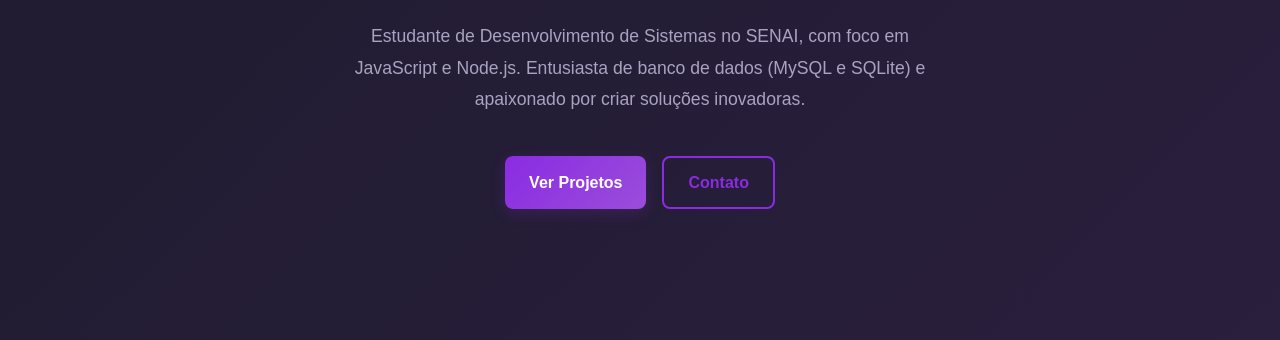
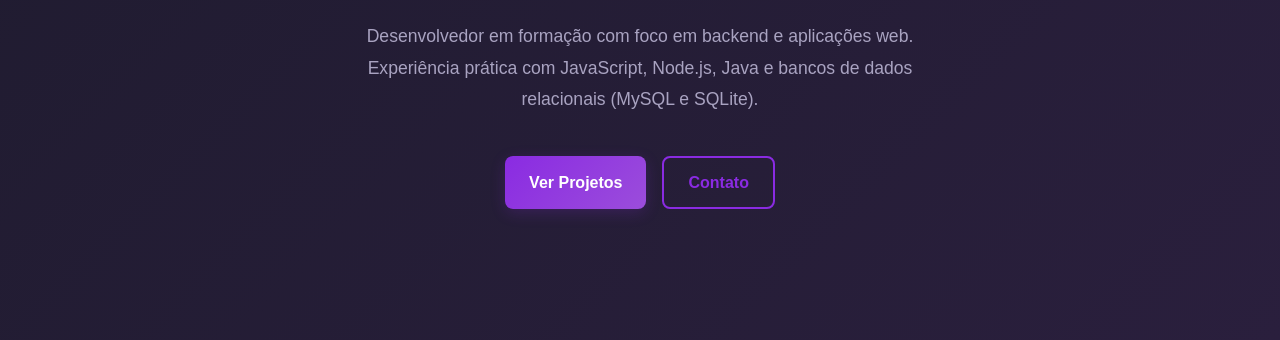
Before and after one commit to ShiroiCrypto/shiroi-portfolio, a website: page index.html in a window 1280 px wide. Shown: the part 460-800 px from the top of the page. Drawn offline with Linux system fonts and the light colour scheme.

Commit message:
Revise hero description in index.html
Updated the hero description to reflect current skills and focus.

```diff
--- a/index.html
+++ b/index.html
@@ -77,8 +77,8 @@
                 <h1 class="hero-title">Matheus Gustavo Vieira Gonzaga Álvaro Soares</h1>
                 <h2 class="hero-subtitle">Shiroi</h2>
                 <p class="hero-description">
-                    Estudante de Desenvolvimento de Sistemas no SENAI, com foco em JavaScript e Node.js.
-                    Entusiasta de banco de dados (MySQL e SQLite) e apaixonado por criar soluções inovadoras.
+                    Desenvolvedor em formação com foco em backend e aplicações web.
+                    Experiência prática com JavaScript, Node.js, Java e bancos de dados relacionais (MySQL e SQLite).
                 </p>
                 <div class="hero-buttons">
                     <a href="#projetos" class="btn btn-primary">Ver Projetos</a>
```
